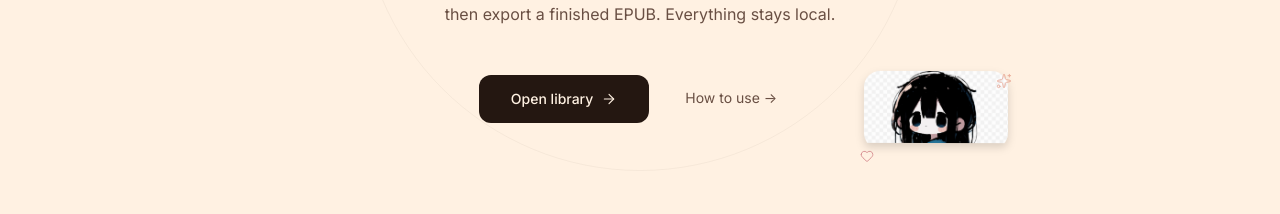
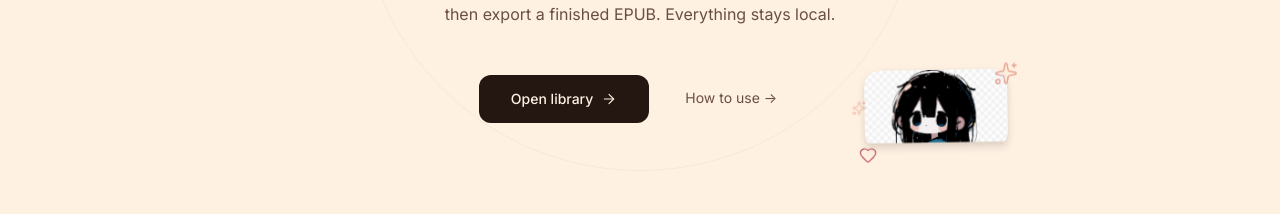
Before and after one commit to raynjee/raynjee.github.io, a React (Vite) app: page /#/ in a window 1280 px wide. Shown: the part 502-716 px from the top of the page. Built offline with nearby package versions, Linux system fonts and the light colour scheme.

Commit message:
Enhance mascot: spring bounce entrance, breathing, heartbeat, floating particles, staggered sparkles

```diff
--- a/src/pages/Landing.tsx
+++ b/src/pages/Landing.tsx
@@ -16,7 +16,7 @@ export default function Landing() {
 
   return (
     <StudioShell>
-      {/* ── Blink animation (two-layer opacity) ─────────── */}
+      {/* ── Mascot animations ─────────────────────────────── */}
       <style>{`
         .mascot-layer { position: relative; display: inline-block; line-height: 0; }
         .mascot-layer img { width: 100%; height: auto; display: block; }
@@ -36,6 +36,47 @@ export default function Landing() {
           70%      { opacity: 0; }
           100%     { opacity: 0; }
         }
+        @keyframes mascot-breathe {
+          0%, 100% { transform: scaleY(1) scaleX(1); }
+          50%      { transform: scaleY(1.02) scaleX(0.98); }
+        }
+        @keyframes sparkle-float {
+          0%, 100% { transform: translateY(0) scale(1); opacity: 1; }
+          50%      { transform: translateY(-8px) scale(1.3); opacity: 0.6; }
+        }
+        @keyframes heart-beat {
+          0%, 100% { transform: scale(1); }
+          15%      { transform: scale(1.25); }
+          30%      { transform: scale(1); }
+          45%      { transform: scale(1.15); }
+          60%      { transform: scale(1); }
+        }
+        @keyframes float-up {
+          0%   { transform: translateY(0) scale(0.5); opacity: 0.8; }
+          100% { transform: translateY(-40px) scale(0); opacity: 0; }
+        }
+        .mascot-breathe {
+          animation: mascot-breathe 3s ease-in-out infinite;
+          transform-origin: bottom center;
+        }
+        .mascot-sparkle {
+          animation: sparkle-float 2s ease-in-out infinite;
+        }
+        .mascot-sparkle--delayed {
+          animation: sparkle-float 2.5s ease-in-out 0.8s infinite;
+        }
+        .mascot-heart {
+          animation: heart-beat 2.2s ease-in-out infinite;
+        }
+        .mascot-particle {
+          position: absolute;
+          width: 6px; height: 6px;
+          border-radius: 50%;
+          animation: float-up 3s ease-out infinite;
+        }
+        .mascot-particle:nth-child(1) { left: 20%; bottom: 30%; animation-delay: 0s; background: #f9a8d4; }
+        .mascot-particle:nth-child(2) { left: 50%; bottom: 40%; animation-delay: 1s; background: #c4b5fd; }
+        .mascot-particle:nth-child(3) { left: 75%; bottom: 25%; animation-delay: 2s; background: #fde68a; }
       `}</style>
 
       {/* ── Hero ──────────────────────────────────────────── */}
@@ -50,19 +91,22 @@ export default function Landing() {
 
         {/* ♡ Cute chibi mascot */}
         <motion.div
-          initial={{ opacity: 0, scale: 0.8 }}
-          animate={{ opacity: 1, scale: 1 }}
-          transition={{ delay: 0.4, duration: 0.6, ease: "easeOut" }}
+          initial={{ opacity: 0, scale: 0.5, y: 30 }}
+          animate={{ opacity: 1, scale: 1, y: 0 }}
+          transition={{ delay: 0.4, duration: 0.8, type: "spring", bounce: 0.5 }}
           className="absolute right-0 sm:right-4 bottom-12 sm:bottom-16 z-10"
         >
           <motion.div
+            className="mascot-breathe"
+          >
+            <motion.div
               animate={{
-              y: [0, -6, 0],
-              rotate: [0, 1, 0, -1, 0],
+                y: [0, -8, 0, -4, 0],
+                rotate: [0, 2, 0, -2, 0],
               }}
               transition={{
-              y: { duration: 3.5, repeat: Infinity, ease: "easeInOut" },
-              rotate: { duration: 5, repeat: Infinity, ease: "easeInOut" },
+                y: { duration: 4, repeat: Infinity, ease: "easeInOut" },
+                rotate: { duration: 6, repeat: Infinity, ease: "easeInOut" },
               }}
               className="w-28 sm:w-36 rounded-xl overflow-hidden drop-shadow-lg"
             >
@@ -81,8 +125,25 @@ export default function Landing() {
                 />
               </div>
             </motion.div>
-          <Sparkles className="absolute -top-1 -right-1 w-4 h-4 text-accent animate-pulse" strokeWidth={1.5} />
-          <Heart className="absolute -bottom-2 -left-1 w-3.5 h-3.5 text-primary animate-pulse" strokeWidth={1.5} />
+          </motion.div>
+          {/* Floating sparkle particles */}
+          <div className="absolute inset-0 pointer-events-none" aria-hidden>
+            <span className="mascot-particle" />
+            <span className="mascot-particle" />
+            <span className="mascot-particle" />
+          </div>
+          <Sparkles
+            className="absolute -top-2 -right-2 w-5 h-5 text-accent mascot-sparkle"
+            strokeWidth={1.5}
+          />
+          <Sparkles
+            className="absolute top-1/3 -left-3 w-3.5 h-3.5 text-accent/60 mascot-sparkle--delayed"
+            strokeWidth={1.5}
+          />
+          <Heart
+            className="absolute -bottom-2 -left-1 w-4 h-4 text-primary mascot-heart"
+            strokeWidth={1.5}
+          />
         </motion.div>
 
         <motion.div
```
Lines whose indentation alone changed are shown as unchanged.
